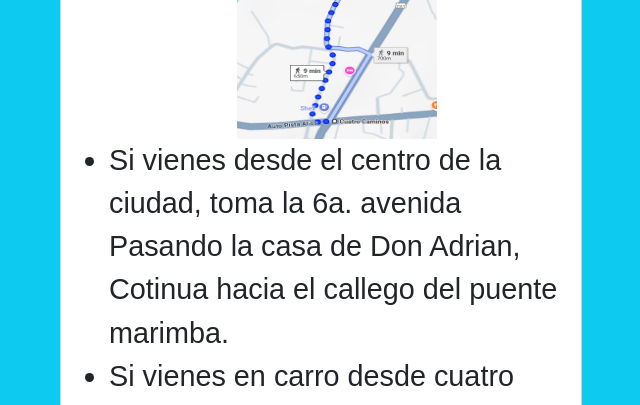
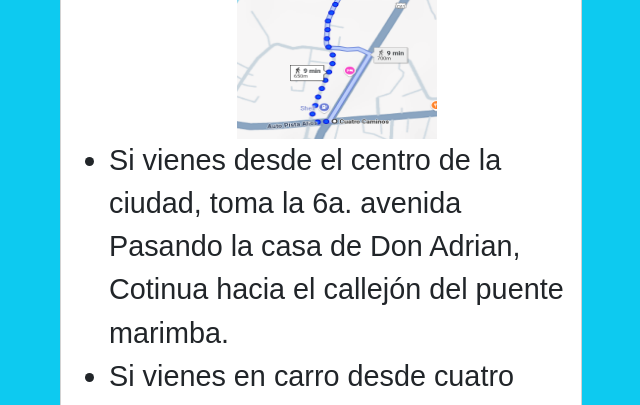
Before and after one commit to MiguelYax/invitacion, a Next.js app: page / in a window 1280 px wide. Shown: the part 1960-2365 px from the top of the page, without its empty margins (319-959 px from the left). Built offline with nearby package versions, Linux system fonts and the light colour scheme; a web font is replaced by a local one.

Commit message:
Fix typo

```diff
--- a/components/Location.js
+++ b/components/Location.js
@@ -58,7 +58,7 @@ export default function Event() {
                         </div>
                     </li>
                     <li>
-                        Si vienes desde el centro de la ciudad, toma la 6a. avenida Pasando la casa de Don Adrian, Cotinua hacia el callego del puente marimba.
+                        Si vienes desde el centro de la ciudad, toma la 6a. avenida Pasando la casa de Don Adrian, Cotinua hacia el callejón del puente marimba.
                     </li>
                     <li>
                         Si vienes en carro desde cuatro caminos, toma la ruta hacia San Francisco El Alto, luego dobla a la Izquierda hacia San Sebastian.
```
